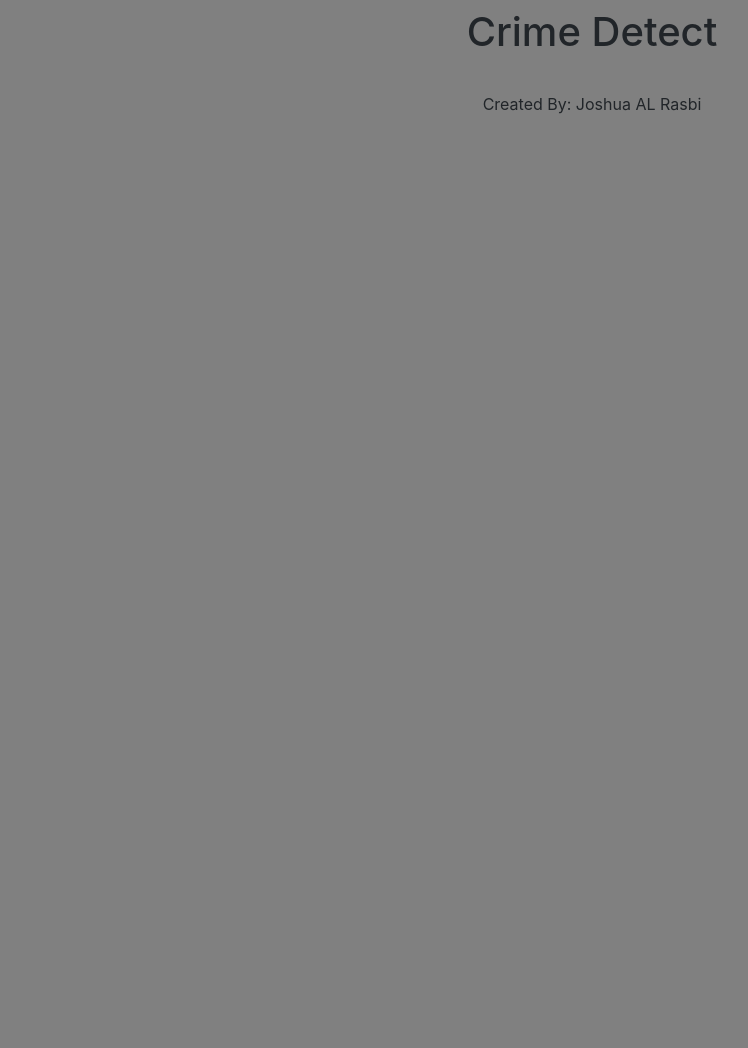
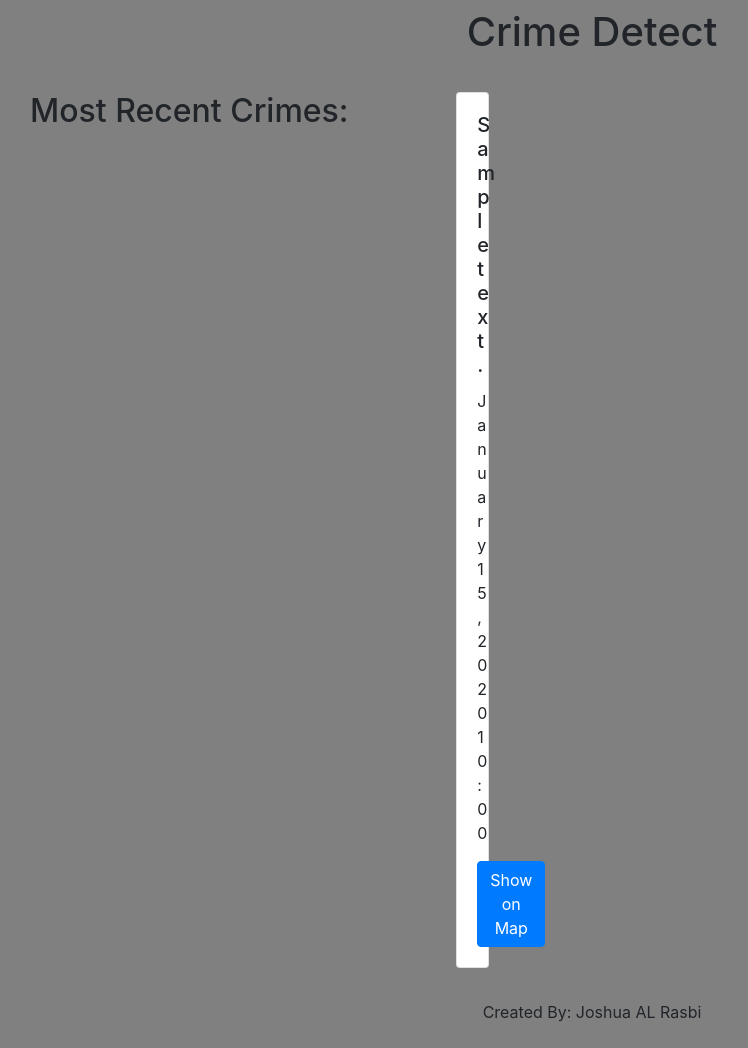
Before and after one commit to joshcrispo/awmAssignment, a Django app: page / in a window 1280 px wide. Shown: the whole page, without its empty margins (48-796 px from the left). Before the commit the page ends 114 px from the top, so only its background shows below. Run offline with Django 4.2, Linux system fonts and the light colour scheme; tables that the repository leaves empty hold one stand-in row (values such as "Sample post"); parts of the project's set-up code (start-up, migrations or seed data) failed here and were passed over; some libraries are stand-ins or nearby versions.

Commit message:
Added extra feature: recent crimes view

```diff
--- a/crimeDetect/views.py
+++ b/crimeDetect/views.py
@@ -11,7 +11,9 @@
 def home(request):
     # Fetch existing locations
     locations = Location.objects.all()
-    return render(request, 'home.html', {'locations': locations})
+
+    recent_locations = Location.objects.order_by('-log_date')[:5]
+    return render(request, 'home.html', {'locations': locations, 'recent_locations': recent_locations})
 
 
 @csrf_exempt
--- a/templates/home.html
+++ b/templates/home.html
@@ -11,6 +11,27 @@
         <div class="">
             {% leaflet_map "yourmap" %}
         </div>
+
+        <div class="row p-2">
+            <h2>Most Recent Crimes:</h2>
+            <div class="card-deck justify-content-center align-items-center">
+                {% for location in recent_locations %}
+                    <div class="col-md-4 mb-3">
+                        <div class="card h-100">
+                            <div class="card-body">
+                                <h5 class="card-title">{{ location.comment }}</h5>
+                                <p class="card-text">{{ location.log_date|date:'F j, Y H:i' }}</p>
+                                <button type="button" class="btn btn-primary" data-toggle="modal" data-target="#locationModal{{ location.id }}" data-latitude="{{ location.coordinates.y }}" data-longitude="{{ location.coordinates.x }}">
+                                    Show on Map
+                                </button>
+                            </div>
+                        </div>
+                    </div>
+                {% endfor %}
+            </div>
+        </div>
+
+
         <div class="row p-2 justify-content-center align-items-center">
             <p>Created By: Joshua AL Rasbi</p>
         </div>
@@ -57,7 +78,7 @@
                         radius: position.coords.accuracy,  // Use accuracy for the circle's radius
                     }).addTo(map);
 
-                    // Placing pins
+                    // Placing pins for existing locations
                     {% for location in locations %}
                         L.marker([{{ location.coordinates.y }}, {{ location.coordinates.x }}])
                             .addTo(map)
@@ -108,6 +129,15 @@
                         .bindPopup("{{ location.comment }}");
                 {% endfor %}
             }
+
+            // Handle "Show on Map" button click
+            $('.btn-primary').on('click', function() {
+                let latitude = $(this).data('latitude');
+                let longitude = $(this).data('longitude');
+
+                // Center the map to the clicked location
+                map.setView([latitude, longitude], 15);
+            });
         });
     </script>
 {% endblock %}
```
